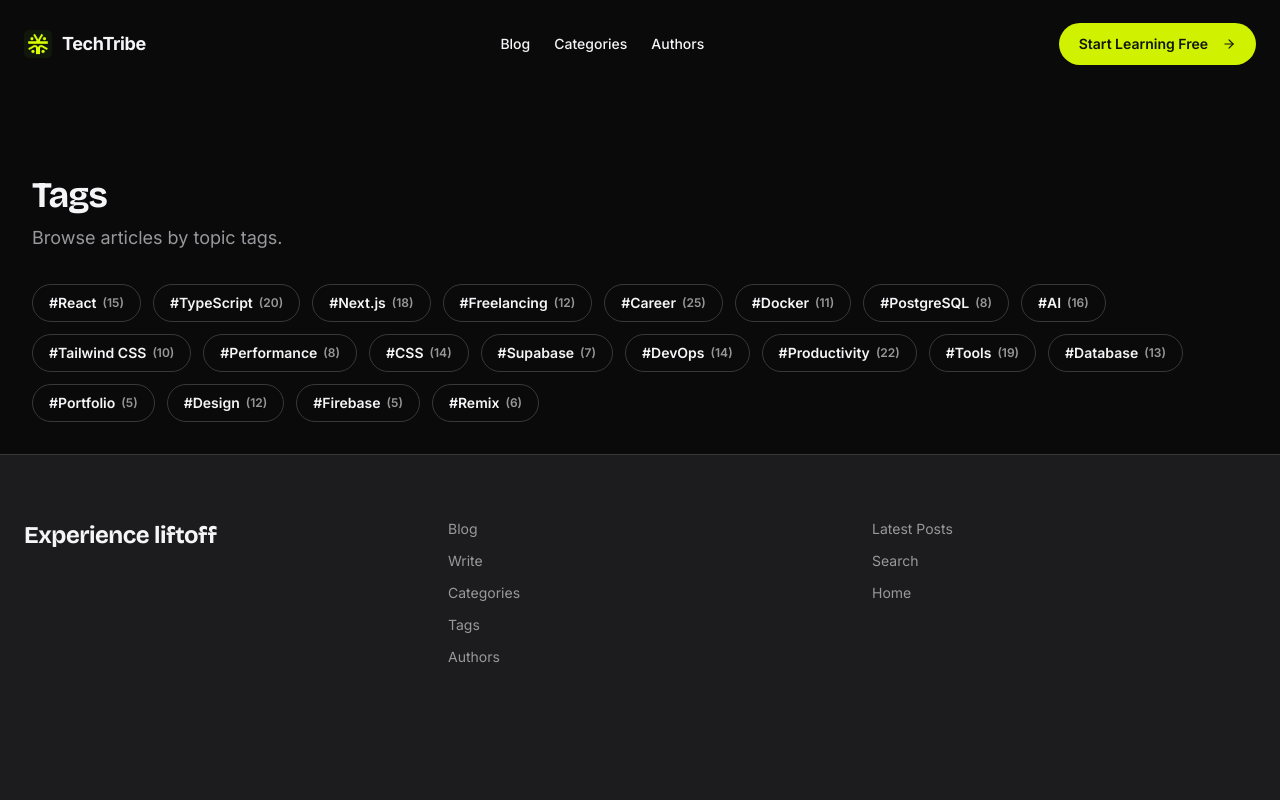
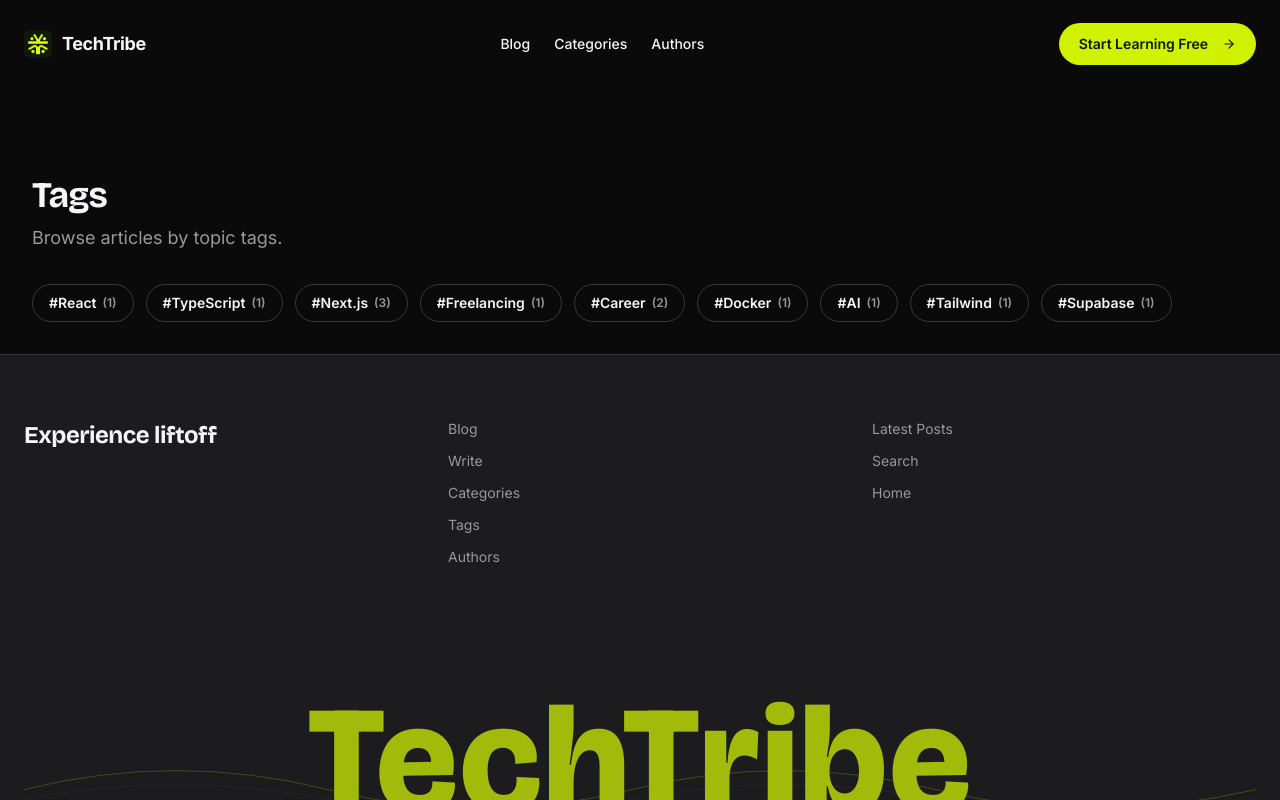
Before and after one commit to devabraham001-eng/Techtribe, a Next.js app: page /blog/tags in a window 1280 px wide. Shown: the top 800 px of the page. Built offline with nearby package versions, Linux system fonts and the light colour scheme.

Commit message:
feat: consolidate hardcoded data into shared demo-data, wire up blog pages with real content and search

```diff
--- a/src/app/blog/categories/page.tsx
+++ b/src/app/blog/categories/page.tsx
@@ -2,14 +2,7 @@ import * as React from "react";
 import Link from "next/link";
 import { ArrowRight } from "lucide-react";
 import { Badge } from "@/components/ui/badge";
-
-const CATEGORIES = [
-  { name: "Web Development", slug: "web-development", description: "Frontend, backend, and full-stack development tutorials", icon: "💻", count: 24 },
-  { name: "Career & Freelancing", slug: "career-freelancing", description: "Career advice, freelancing tips, and professional growth", icon: "💼", count: 18 },
-  { name: "Backend & DevOps", slug: "backend-devops", description: "Server-side development, infrastructure, and deployment", icon: "⚙️", count: 15 },
-  { name: "AI & Tools", slug: "ai-tools", description: "AI-powered tools and productivity resources for developers", icon: "🤖", count: 12 },
-  { name: "Productivity", slug: "productivity", description: "Workflow optimization and productivity hacks", icon: "⚡", count: 9 },
-];
+import { DEMO_CATEGORIES, DEMO_POSTS } from "@/lib/demo-data";
 
 export default function CategoriesPage() {
   return (
@@ -22,19 +15,26 @@ export default function CategoriesPage() {
       </div>
 
       <div className="grid gap-6 sm:grid-cols-2 lg:grid-cols-3">
-        {CATEGORIES.map((cat) => (
+        {DEMO_CATEGORIES.map((cat) => {
+          const count = DEMO_POSTS.filter((post) => post.category?.slug === cat.slug).length;
+
+          return (
             <Link
               key={cat.slug}
               href={`/blog/category/${cat.slug}`}
               className="group rounded-2xl border border-border p-6 hover:border-primary/50 hover:bg-primary/5 transition-all"
             >
               <div className="flex items-center gap-3 mb-3">
-              <span className="text-3xl">{cat.icon}</span>
+                <span className="flex h-12 w-12 items-center justify-center rounded-xl bg-primary/10 font-heading text-lg font-bold text-primary">
+                  {cat.name.slice(0, 2).toUpperCase()}
+                </span>
                 <div>
                   <h2 className="font-heading font-semibold text-lg group-hover:text-primary transition-colors">
                     {cat.name}
                   </h2>
-                <Badge variant="subtle" className="mt-1">{cat.count} articles</Badge>
+                  <Badge variant="subtle" className="mt-1">
+                    {count} article{count === 1 ? "" : "s"}
+                  </Badge>
                 </div>
               </div>
               <p className="text-sm text-muted-foreground line-clamp-2">{cat.description}</p>
@@ -43,7 +43,8 @@ export default function CategoriesPage() {
                 <ArrowRight className="h-4 w-4" />
               </div>
             </Link>
-        ))}
+          );
+        })}
       </div>
     </div>
   );
--- a/src/app/blog/category/[slug]/page.tsx
+++ b/src/app/blog/category/[slug]/page.tsx
@@ -3,14 +3,7 @@ import Link from "next/link";
 import { notFound } from "next/navigation";
 import { ArrowLeft } from "lucide-react";
 import { PostGrid } from "@/components/blog/post/PostGrid";
-
-const CATEGORIES: Record<string, { name: string; description: string }> = {
-  "web-development": { name: "Web Development", description: "Frontend, backend, and full-stack development tutorials, guides, and best practices." },
-  "career-freelancing": { name: "Career & Freelancing", description: "Career advice, freelancing tips, client management, and professional growth strategies." },
-  "backend-devops": { name: "Backend & DevOps", description: "Server-side development, database design, cloud infrastructure, and CI/CD pipelines." },
-  "ai-tools": { name: "AI & Tools", description: "AI-powered tools, productivity resources, and emerging technologies for developers." },
-  "productivity": { name: "Productivity", description: "Workflow optimization, time management, and tools to help you ship faster." },
-};
+import { DEMO_CATEGORIES, DEMO_POSTS } from "@/lib/demo-data";
 
 export default async function CategoryPage({
   params,
@@ -18,11 +11,13 @@ export default async function CategoryPage({
   params: Promise<{ slug: string }>;
 }) {
   const { slug } = await params;
-  const category = CATEGORIES[slug];
+  const category = DEMO_CATEGORIES.find((item) => item.slug === slug);
 
   if (!category) {
     notFound();
   }
+
+  const posts = DEMO_POSTS.filter((post) => post.category?.slug === slug);
 
   return (
     <div className="space-y-8">
@@ -45,7 +40,7 @@ export default async function CategoryPage({
       </div>
 
       <PostGrid
-        posts={[]}
+        posts={posts}
         variant="vertical"
         columns={3}
       />
--- a/src/app/blog/page.tsx
+++ b/src/app/blog/page.tsx
@@ -2,7 +2,7 @@
 
 import * as React from "react";
 import Link from "next/link";
-import { Search, BookOpen, Code2, Shield, Wrench, GraduationCap, GitCompare, Terminal } from "lucide-react";
+import { Search, Briefcase, Code2, GraduationCap, Server, Bot } from "lucide-react";
 import { PostGrid } from "@/components/blog/post/PostGrid";
 import { PostGridSkeleton } from "@/components/ui/skeleton";
 import { LiveIndicator } from "@/components/blog/live/LiveIndicator";
@@ -11,14 +11,11 @@ import { useLivePosts } from "@/hooks/useLivePosts";
 
 const categoryFilters = [
   { name: "All", slug: null, icon: null },
-  { name: "Product", slug: "product", icon: BookOpen },
-  { name: "Tutorial", slug: "tutorial", icon: Terminal },
-  { name: "Engineering", slug: "engineering", icon: Code2 },
-  { name: "Security", slug: "security", icon: Shield },
-  { name: "Tools", slug: "tools", icon: Wrench },
-  { name: "Education", slug: "education", icon: GraduationCap },
-  { name: "Comparison", slug: "comparison", icon: GitCompare },
-  { name: "Development", slug: "development", icon: Terminal },
+  { name: "Web Dev", slug: "web-development", icon: Code2 },
+  { name: "Career", slug: "career-freelancing", icon: Briefcase },
+  { name: "DevOps", slug: "backend-devops", icon: Server },
+  { name: "AI & Tools", slug: "ai-tools", icon: Bot },
+  { name: "Productivity", slug: "productivity", icon: GraduationCap },
 ];
 
 export default function BlogPage() {
--- a/src/app/blog/tag/[slug]/page.tsx
+++ b/src/app/blog/tag/[slug]/page.tsx
@@ -3,18 +3,7 @@ import Link from "next/link";
 import { notFound } from "next/navigation";
 import { ArrowLeft } from "lucide-react";
 import { PostGrid } from "@/components/blog/post/PostGrid";
-
-const TAGS: Record<string, { name: string }> = {
-  react: { name: "React" },
-  typescript: { name: "TypeScript" },
-  nextjs: { name: "Next.js" },
-  freelancing: { name: "Freelancing" },
-  career: { name: "Career" },
-  docker: { name: "Docker" },
-  postgresql: { name: "PostgreSQL" },
-  ai: { name: "AI" },
-  tailwind: { name: "Tailwind CSS" },
-};
+import { DEMO_POSTS, DEMO_TAGS } from "@/lib/demo-data";
 
 export default async function TagPage({
   params,
@@ -22,11 +11,15 @@ export default async function TagPage({
   params: Promise<{ slug: string }>;
 }) {
   const { slug } = await params;
-  const tag = TAGS[slug];
+  const tag = DEMO_TAGS.find((item) => item.slug === slug);
 
   if (!tag) {
     notFound();
   }
+
+  const posts = DEMO_POSTS.filter((post) =>
+    post.tags.some((item) => item.slug === slug)
+  );
 
   return (
     <div className="space-y-8">
@@ -49,7 +42,7 @@ export default async function TagPage({
       </div>
 
       <PostGrid
-        posts={[]}
+        posts={posts}
         variant="vertical"
         columns={3}
       />
--- a/src/app/blog/tags/page.tsx
+++ b/src/app/blog/tags/page.tsx
@@ -1,29 +1,7 @@
 import * as React from "react";
 import Link from "next/link";
 import { Badge } from "@/components/ui/badge";
-
-const TAGS = [
-  { name: "React", slug: "react", count: 15 },
-  { name: "TypeScript", slug: "typescript", count: 20 },
-  { name: "Next.js", slug: "nextjs", count: 18 },
-  { name: "Freelancing", slug: "freelancing", count: 12 },
-  { name: "Career", slug: "career", count: 25 },
-  { name: "Docker", slug: "docker", count: 11 },
-  { name: "PostgreSQL", slug: "postgresql", count: 8 },
-  { name: "AI", slug: "ai", count: 16 },
-  { name: "Tailwind CSS", slug: "tailwind-css", count: 10 },
-  { name: "Performance", slug: "performance", count: 8 },
-  { name: "CSS", slug: "css", count: 14 },
-  { name: "Supabase", slug: "supabase", count: 7 },
-  { name: "DevOps", slug: "devops", count: 14 },
-  { name: "Productivity", slug: "productivity", count: 22 },
-  { name: "Tools", slug: "tools", count: 19 },
-  { name: "Database", slug: "database", count: 13 },
-  { name: "Portfolio", slug: "portfolio", count: 5 },
-  { name: "Design", slug: "design", count: 12 },
-  { name: "Firebase", slug: "firebase", count: 5 },
-  { name: "Remix", slug: "remix", count: 6 },
-];
+import { DEMO_POSTS, DEMO_TAGS } from "@/lib/demo-data";
 
 export default function TagsPage() {
   return (
@@ -36,21 +14,23 @@ export default function TagsPage() {
       </div>
 
       <div className="flex flex-wrap gap-3">
-        {TAGS.map((tag) => (
-          <Link
-            key={tag.slug}
-            href={`/blog/tag/${tag.slug}`}
-            className="group"
-          >
+        {DEMO_TAGS.map((tag) => {
+          const count = DEMO_POSTS.filter((post) =>
+            post.tags.some((item) => item.slug === tag.slug)
+          ).length;
+
+          return (
+            <Link key={tag.slug} href={`/blog/tag/${tag.slug}`} className="group">
               <Badge
                 variant="outline"
                 className="px-4 py-2 text-sm rounded-full hover:bg-primary hover:text-primary-foreground hover:border-primary transition-all cursor-pointer"
               >
                 #{tag.name}
-              <span className="ml-1.5 text-xs opacity-60">({tag.count})</span>
+                <span className="ml-1.5 text-xs opacity-60">({count})</span>
               </Badge>
             </Link>
-        ))}
+          );
+        })}
       </div>
     </div>
   );
--- a/src/lib/demo-data.ts
+++ b/src/lib/demo-data.ts
@@ -1,4 +1,4 @@
-import type { Post, Category } from "@/types/blog";
+import type { Author, Category, Post } from "@/types/blog";
 
 export const DEMO_CATEGORIES: Category[] = [
   { id: "cat1", name: "Web Dev", slug: "web-development", description: "Frontend, backend, and full-stack development", icon: "💻", postCount: 24, createdAt: "2026-01-01T00:00:00Z", updatedAt: "2026-07-01T00:00:00Z" },
@@ -20,7 +20,7 @@ export const DEMO_TAGS = [
   { id: "t24", name: "Supabase", slug: "supabase", postCount: 7, createdAt: "2026-01-01T00:00:00Z" },
 ];
 
-export const DEMO_AUTHORS = [
+export const DEMO_AUTHORS: Author[] = [
   { id: "a1", name: "Alex Johnson", slug: "alex-johnson", bio: "Senior frontend developer. Building the future of web apps.", avatarUrl: "", isStaff: true, createdAt: "2026-01-01T00:00:00Z", updatedAt: "2026-07-01T00:00:00Z" },
   { id: "a2", name: "Sarah Chen", slug: "sarah-chen", bio: "Full-stack developer & freelancing coach.", avatarUrl: "", isStaff: true, createdAt: "2026-01-01T00:00:00Z", updatedAt: "2026-07-01T00:00:00Z" },
   { id: "a3", name: "Marcus Williams", slug: "marcus-williams", bio: "DevOps engineer & cloud infrastructure specialist.", avatarUrl: "", isStaff: false, createdAt: "2026-02-01T00:00:00Z", updatedAt: "2026-06-01T00:00:00Z" },
```
Also changed, not shown: src/app/blog/author/[slug]/page.tsx (+5 -8 lines), src/app/blog/search/page.tsx (+35 -7 lines). Lines whose indentation alone changed are shown as unchanged.
